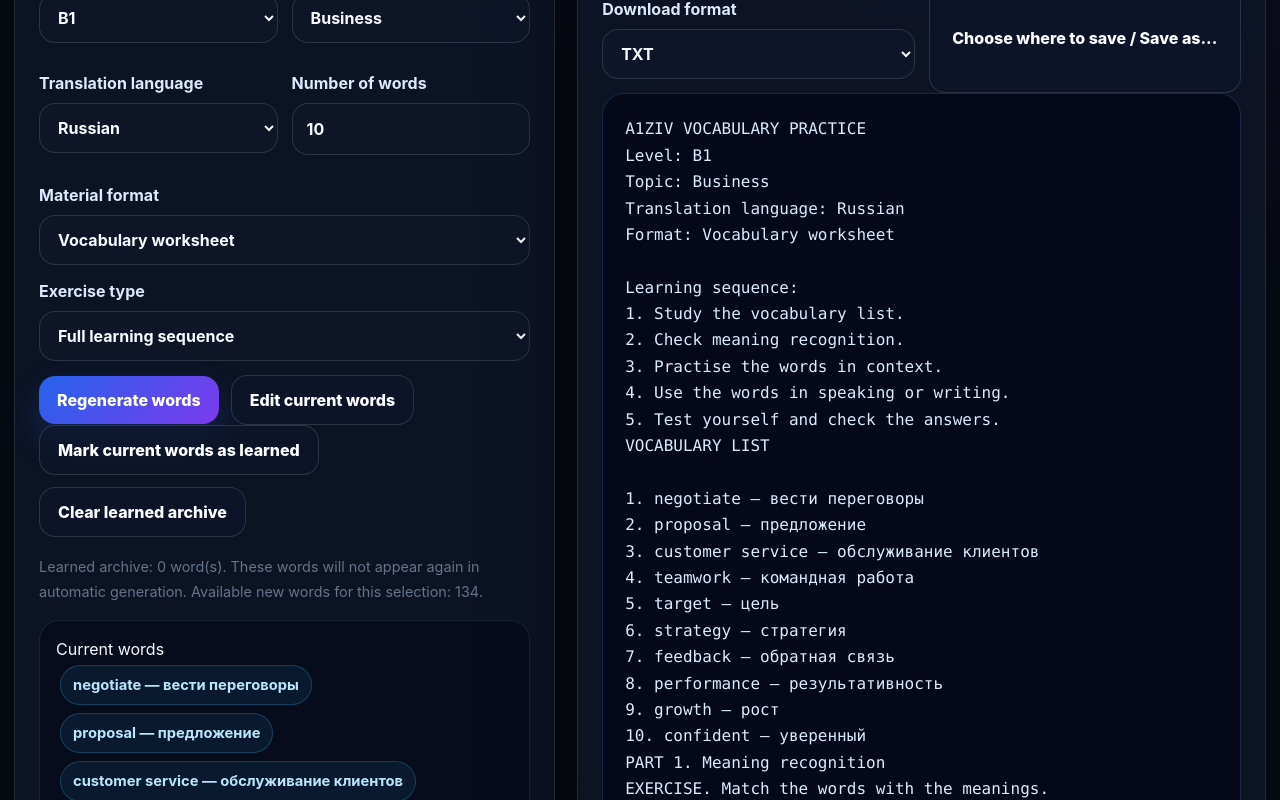
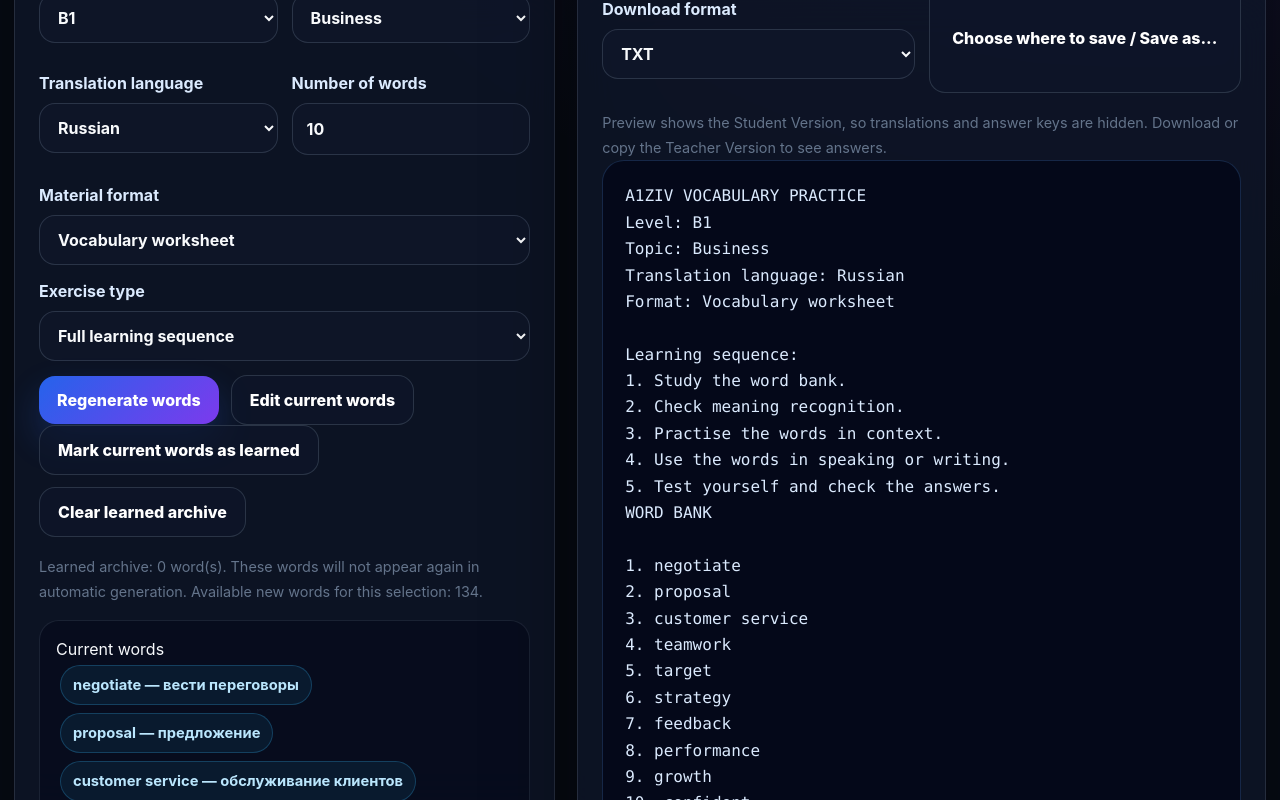
Before and after one commit to A1ZIV/A1ZIV, a React (Vite) app: page / in a window 1280 px wide. Both pictures are taken after a click on the button "Generate words". Shown: the part 1152-1952 px from the top of the page. Built offline with nearby package versions, Linux system fonts and the light colour scheme.

Commit message:
Update main.jsx

```diff
--- a/src/main.jsx
+++ b/src/main.jsx
@@ -569,7 +569,7 @@ function header(title, level, topic, language, format) {
     `Format: ${FORMATS.find((f) => f.value === format)?.label || format}`,
     "",
     "Learning sequence:",
-    "1. Study the vocabulary list.",
+    "1. Study the word bank.",
     "2. Check meaning recognition.",
     "3. Practise the words in context.",
     "4. Use the words in speaking or writing.",
@@ -578,8 +578,19 @@ function header(title, level, topic, language, format) {
   ].join(NL);
 }
 
-function vocabularyList(words) {
-  return ["VOCABULARY LIST", "", ...words.map((item, i) => `${i + 1}. ${item.word} — ${item.meaning}`), ""].join(NL);
+function vocabularyList(words, showAnswers) {
+  if (showAnswers) {
+    return ["VOCABULARY LIST WITH TRANSLATIONS", "", ...words.map((item, i) => `${i + 1}. ${item.word} — ${item.meaning}`), ""].join(NL);
+  }
+
+  return [
+    "WORD BANK",
+    "",
+    ...words.map((item, i) => `${i + 1}. ${item.word}`),
+    "",
+    "Note for students: translations are hidden. Use context, clues and exercises to learn the words actively.",
+    ""
+  ].join(NL);
 }
 
 
@@ -593,13 +604,17 @@ function answerKey(words) {
 
 function matchTask(words, showAnswers) {
   const mixed = shuffle(words);
-  const lines = ["EXERCISE. Match the words with the meanings.", ""];
+  const lines = ["EXERCISE. Match the words with the English clues.", ""];
   words.forEach((item, i) => lines.push(`${i + 1}. ${item.word}`));
   lines.push("");
-  mixed.forEach((item, i) => lines.push(`${String.fromCharCode(65 + i)}. ${item.meaning}`));
+  mixed.forEach((item, i) => lines.push(`${String.fromCharCode(65 + i)}. ${clueFor(item)}`));
+
   if (showAnswers) {
     lines.push("", "Answer Key:");
-    words.forEach((item, i) => lines.push(`${i + 1}. ${String.fromCharCode(65 + mixed.findIndex((x) => x.word === item.word))}`));
+    words.forEach((item, i) => {
+      const letter = String.fromCharCode(65 + mixed.findIndex((x) => x.word === item.word));
+      lines.push(`${i + 1}. ${letter} — ${item.word} = ${item.meaning}`);
+    });
   }
   return lines.join(NL);
 }
@@ -880,7 +895,7 @@ function buildMainTask(words, taskType, level, topic, showAnswers) {
 
 
 function buildMaterial({ words, title, level, topic, language, format, taskType, showAnswers }) {
-  const intro = header(title, level, topic, language, format) + vocabularyList(words);
+  const intro = header(title, level, topic, language, format) + vocabularyList(words, showAnswers);
   let body = "";
   if (format === "reading") body = buildReading(words, level, topic, showAnswers);
   else if (format === "dialogue") body = buildDialogue(words, level, topic, taskType, showAnswers);
@@ -1180,13 +1195,14 @@ function App() {
               <div className="grid-2"><button onClick={() => copyText(studentText)}>Copy Student Version</button><button onClick={() => copyText(teacherText)}>Copy Teacher Version</button></div>
               <div className="grid-2"><button className="secondary-button" onClick={() => download(studentText, "student")}>Download Student</button><button className="secondary-button" onClick={() => download(teacherText, "teacher")}>Download Teacher</button></div>
               <div className="grid-2"><label>Download format<select value={downloadType} onChange={(e) => setDownloadType(e.target.value)}><option value="txt">TXT</option><option value="html">HTML</option><option value="word">Word (.doc)</option></select></label><button className="secondary-button" onClick={() => saveAs(teacherText, "teacher")}>Choose where to save / Save as...</button></div>
-              <pre>{teacherText}</pre>
+              <p className="footer-small">Preview shows the Student Version, so translations and answer keys are hidden. Download or copy the Teacher Version to see answers.</p>
+              <pre>{studentText}</pre>
             </>
           ) : (
             <>
               <h2>Interactive test</h2>
-              <p>Write the English word for each translation. Then check your score.</p>
-              {words.map((item, i) => <label key={item.word}>{i + 1}. {item.meaning}<input value={answers[i] || ""} onChange={(e) => setAnswers({ ...answers, [i]: e.target.value })} placeholder="Type English word" /></label>)}
+              <p>Write the English word for each English clue. Translations are hidden in the student test.</p>
+              {words.map((item, i) => <label key={item.word}>{i + 1}. {clueFor(item)}<input value={answers[i] || ""} onChange={(e) => setAnswers({ ...answers, [i]: e.target.value })} placeholder="Type English word" /></label>)}
               <button onClick={() => setChecked(true)}>Check my test</button>
               {checked && <div className="score-box"><strong>Score: {score} / {words.length}</strong><p>{score === words.length ? "Excellent work." : "Review the vocabulary list and try again."}</p></div>}
             </>
```
